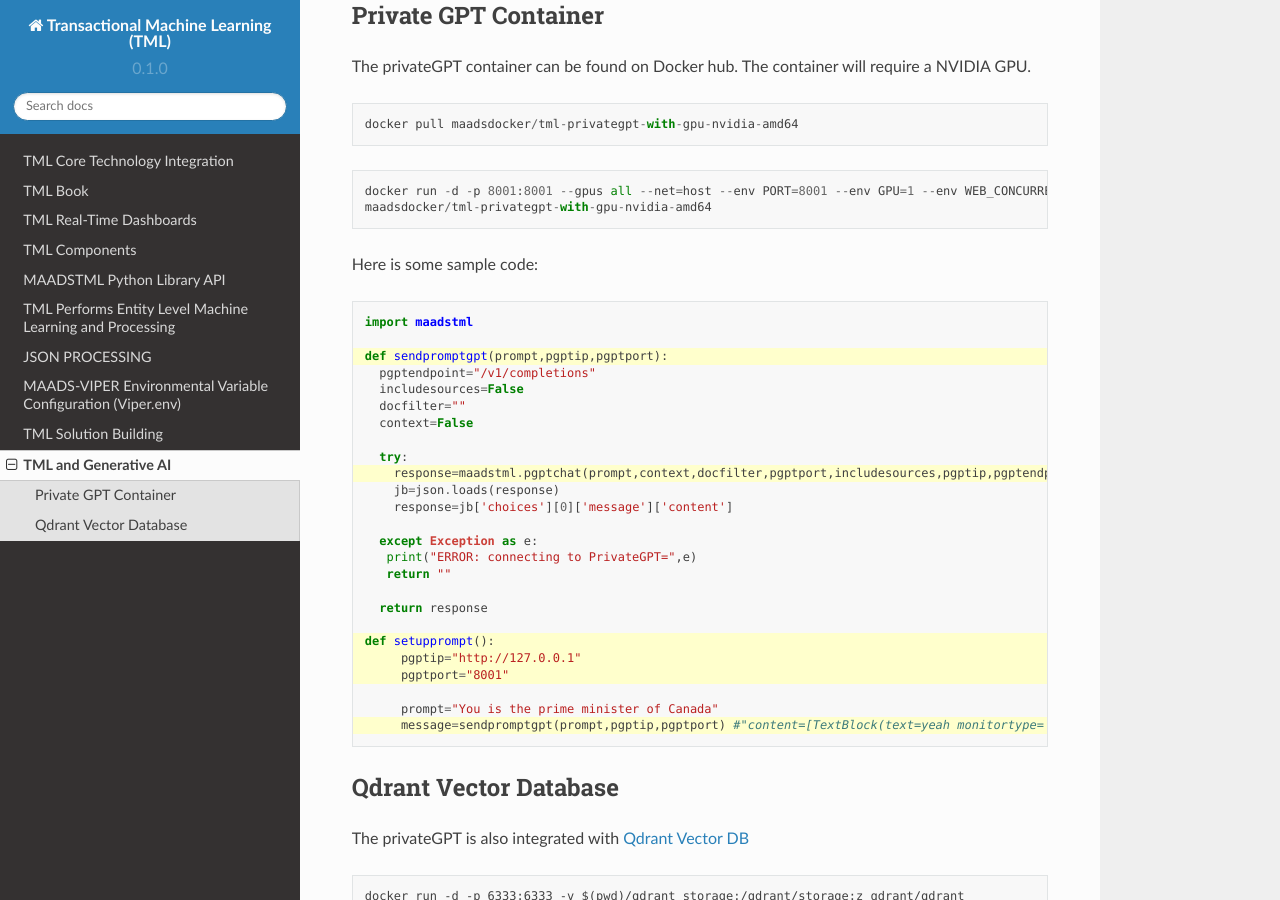
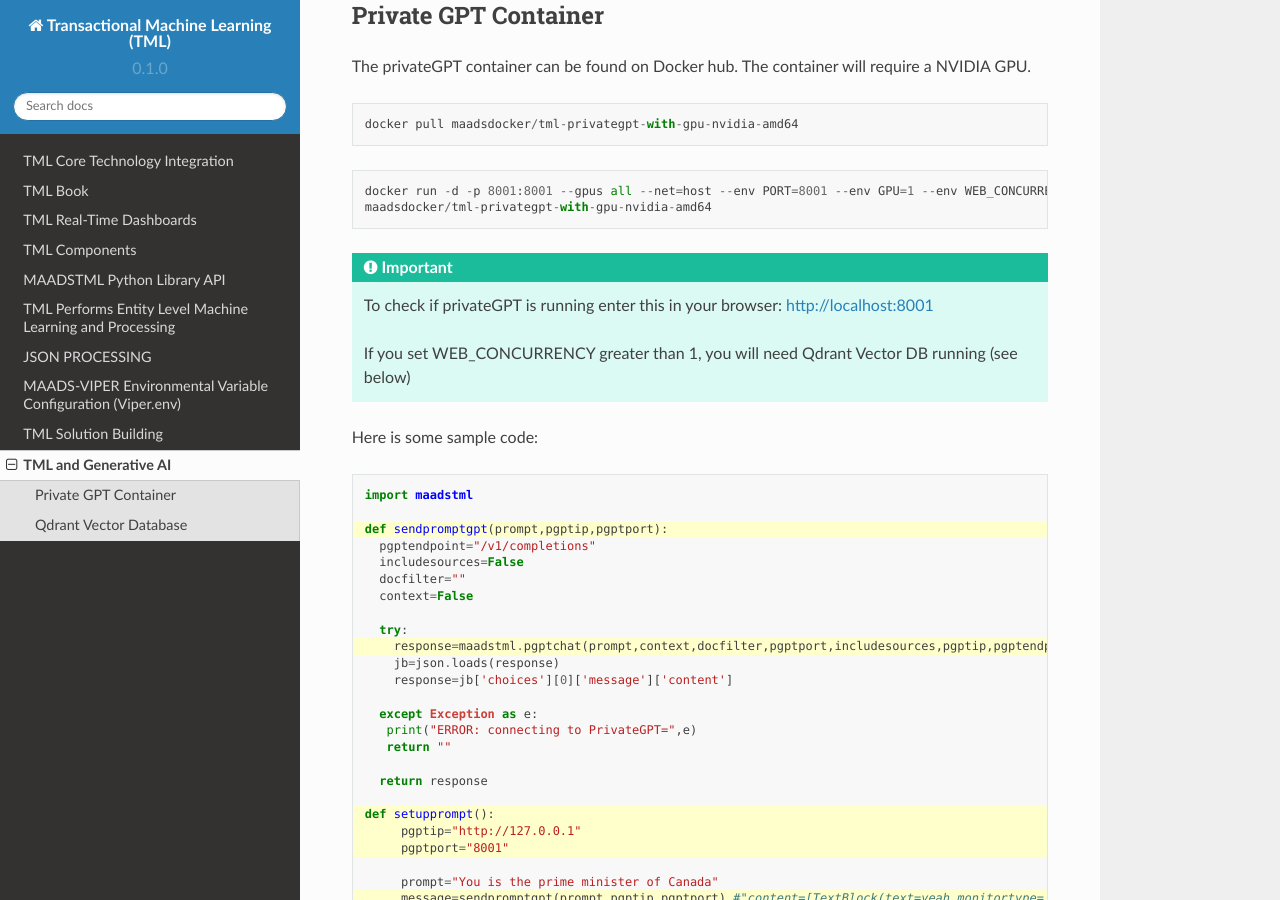
Before and after one commit to smaurice101/readthedocs, a Sphinx documentation site: the page built from docs/source/genai.rst, in a window 1280 px wide and 900 px high, scrolled down 456 px. Built offline with Sphinx 7.4.7 and the Read the Docs theme 2.0.0, drawn with Linux system fonts in a browser that asks for light colours.

Commit message:
Update genai.rst

```diff
--- a/docs/source/genai.rst
+++ b/docs/source/genai.rst
@@ -32,6 +32,12 @@
 
    docker run -d -p 8001:8001 --gpus all --net=host --env PORT=8001 --env GPU=1 --env WEB_CONCURRENCY=1 --env COLLECTION=tml-cisco --env CUDA_VISIBLE_DEVICES=0
    maadsdocker/tml-privategpt-with-gpu-nvidia-amd64
+
+.. important::
+
+   To check if privateGPT is running enter this in your browser: http://localhost:8001
+
+   If you set WEB_CONCURRENCY greater than 1, you will need Qdrant Vector DB running (see below)
 
 Here is some sample code:
 
```
